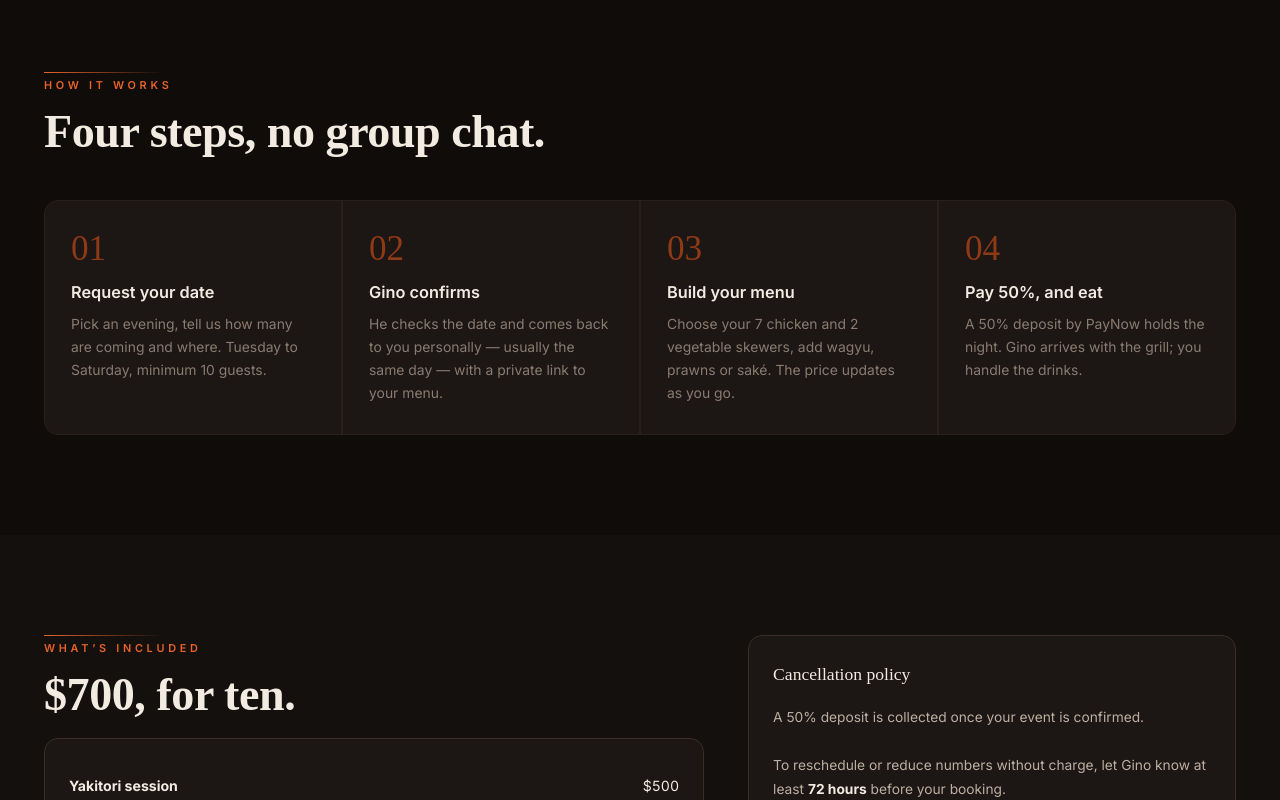
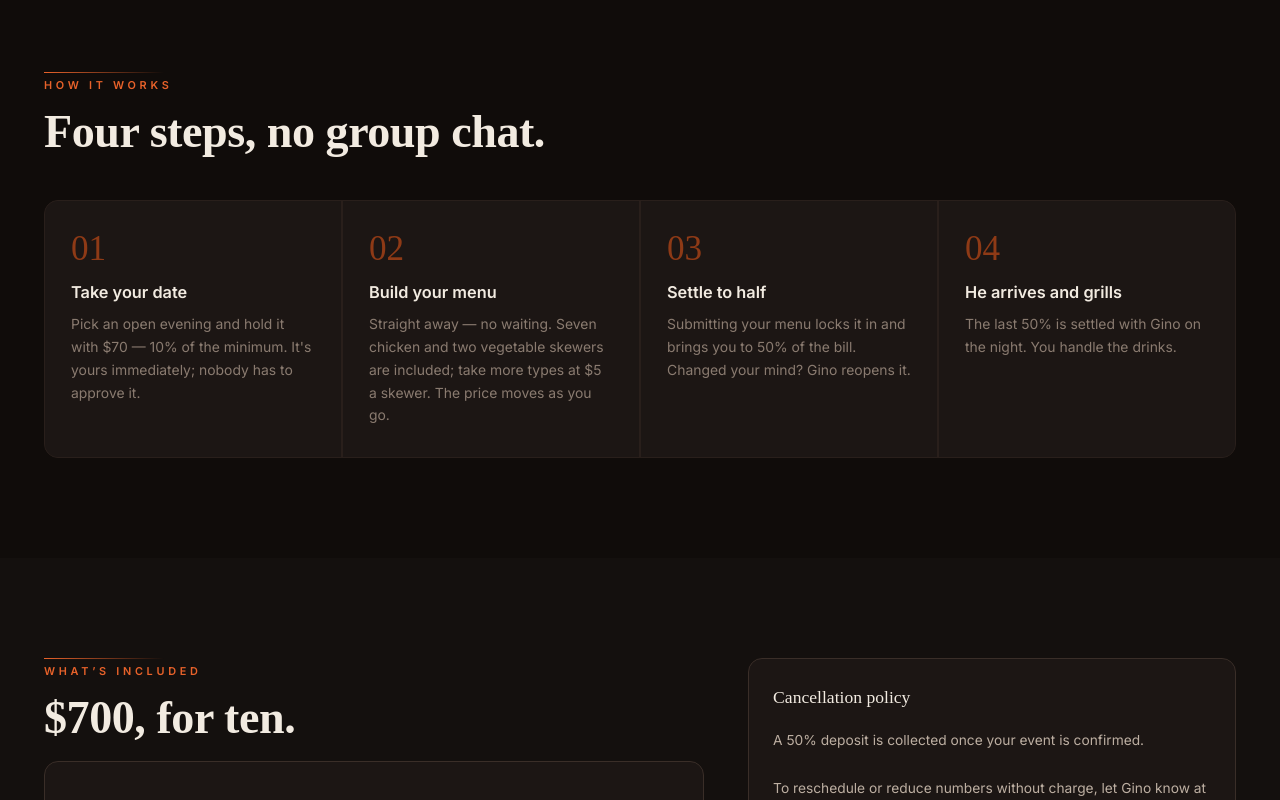
Before and after one commit to githubchun/bincotan-yakitori, a plain HTML site: page index.html in a window 1280 px wide. Shown: the part 2000-2800 px from the top of the page. Drawn offline with Linux system fonts and the light colour scheme; a web font is replaced by a local one.

Commit message:
Retire the Tue–Sat copy the availability change made untrue
Gino sets his own availability now, so the hero stat, the footer, the reserve
form and the meta description no longer claim fixed service days. The four
"how it works" steps described the old approve-then-menu flow and now describe
the real one: hold the date, build the menu, settle to half, he grills.

Co-Authored-By: Claude Opus 5 (1M context) <noreply@anthropic.com>

```diff
--- a/assets/js/app.js
+++ b/assets/js/app.js
@@ -37,7 +37,7 @@ function foot(){
       <div class="foot-brand" style="max-width:300px">
         <img src="${asset('cal-bincotan-light')}" alt="備長炭">
         <p class="muted" style="font-size:.85rem;line-height:1.7">Charcoal-grilled yakitori, cooked at your table.
-        Private events across Singapore, Tuesday to Saturday.</p>
+        Private events across Singapore.</p>
       </div>
       <div><h4>Explore</h4>
         ${NAVLINKS.map(([h,l]) => `<a href="${h}">${l}</a>`).join('')}
@@ -49,7 +49,7 @@ function foot(){
       </div>
       <div><h4>Good to know</h4>
         <a href="#/menu">Minimum 10 guests</a>
-        <a href="#/menu">Tuesday to Saturday</a>
+        <a href="#/reserve">Evenings Gino has opened</a>
         <a href="#/reserve">50% deposit on confirmation</a>
       </div>
     </div>
@@ -127,7 +127,7 @@ function Home(){
       <div class="hero-facts">
         <div class="fact"><strong>${money(SETTINGS.sessionFee + SETTINGS.chefServiceFee)}</strong><span>From, serves ${SETTINGS.minPax}</span></div>
         <div class="fact"><strong>7 + 2</strong><span>Skewers you choose</span></div>
-        <div class="fact"><strong>Tue–Sat</strong><span>Available evenings</span></div>
+        <div class="fact"><strong>10%</strong><span>Holds your date</span></div>
       </div>
     </div>
     <div class="collage">
@@ -151,14 +151,16 @@ function Home(){
     <div class="sec-head rv"><div class="rule"></div><div class="eyebrow">How it works</div>
       <h2 class="display">Four steps, no group chat.</h2></div>
     <div class="steps rv">
-      <div class="step"><div class="step-n">01</div><h3>Request your date</h3>
-        <p>Pick an evening, tell us how many are coming and where. Tuesday to Saturday, minimum ${SETTINGS.minPax} guests.</p></div>
-      <div class="step"><div class="step-n">02</div><h3>Gino confirms</h3>
-        <p>He checks the date and comes back to you personally — usually the same day — with a private link to your menu.</p></div>
-      <div class="step"><div class="step-n">03</div><h3>Build your menu</h3>
-        <p>Choose your 7 chicken and 2 vegetable skewers, add wagyu, prawns or saké. The price updates as you go.</p></div>
-      <div class="step"><div class="step-n">04</div><h3>Pay 50%, and eat</h3>
-        <p>A 50% deposit by PayNow holds the night. Gino arrives with the grill; you handle the drinks.</p></div>
+      <div class="step"><div class="step-n">01</div><h3>Take your date</h3>
+        <p>Pick an open evening and hold it with ${money(round2(SETTINGS.holdPct * minimumSpend()))} —
+        ${SETTINGS.holdPct * 100}% of the minimum. It's yours immediately; nobody has to approve it.</p></div>
+      <div class="step"><div class="step-n">02</div><h3>Build your menu</h3>
+        <p>Straight away — no waiting. Seven chicken and two vegetable skewers are included; take more types
+        at ${money(SETTINGS.extraSkewerPrice)} a skewer. The price moves as you go.</p></div>
+      <div class="step"><div class="step-n">03</div><h3>Settle to half</h3>
+        <p>Submitting your menu locks it in and brings you to 50% of the bill. Changed your mind? Gino reopens it.</p></div>
+      <div class="step"><div class="step-n">04</div><h3>He arrives and grills</h3>
+        <p>The last 50% is settled with Gino on the night. You handle the drinks.</p></div>
     </div>
   </div></section>
 
@@ -202,7 +204,7 @@ function Home(){
     <div class="wrap narrow rv">
       <img src="${asset('mark-rooster')}" alt="" style="height:88px;width:auto;margin:0 auto 24px">
       <h2 class="display">Book the grill.</h2>
-      <p class="lede" style="margin:14px auto 30px">Tuesday to Saturday, across Singapore. Minimum ${SETTINGS.minPax} guests.</p>
+      <p class="lede" style="margin:14px auto 30px">Across Singapore. Minimum ${SETTINGS.minPax} guests, from ${money(minimumSpend())}.</p>
       <a class="btn btn-primary btn-lg" href="#/reserve">Reserve a night</a>
     </div>
   </section>
--- a/index.html
+++ b/index.html
@@ -4,7 +4,7 @@
 <meta charset="utf-8">
 <meta name="viewport" content="width=device-width,initial-scale=1">
 <title>Bincotan Yakitori — Private charcoal grilling, Singapore</title>
-<meta name="description" content="One chef, one charcoal grill, set up in your home. Private yakitori events across Singapore, Tuesday to Saturday. Minimum 10 guests.">
+<meta name="description" content="One chef, one charcoal grill, set up in your home. Private yakitori events across Singapore. Minimum 10 guests, from $700.">
 <meta name="theme-color" content="#14100E">
 <meta name="robots" content="noindex, nofollow">
 <link rel="preconnect" href="https://fonts.googleapis.com">
```
